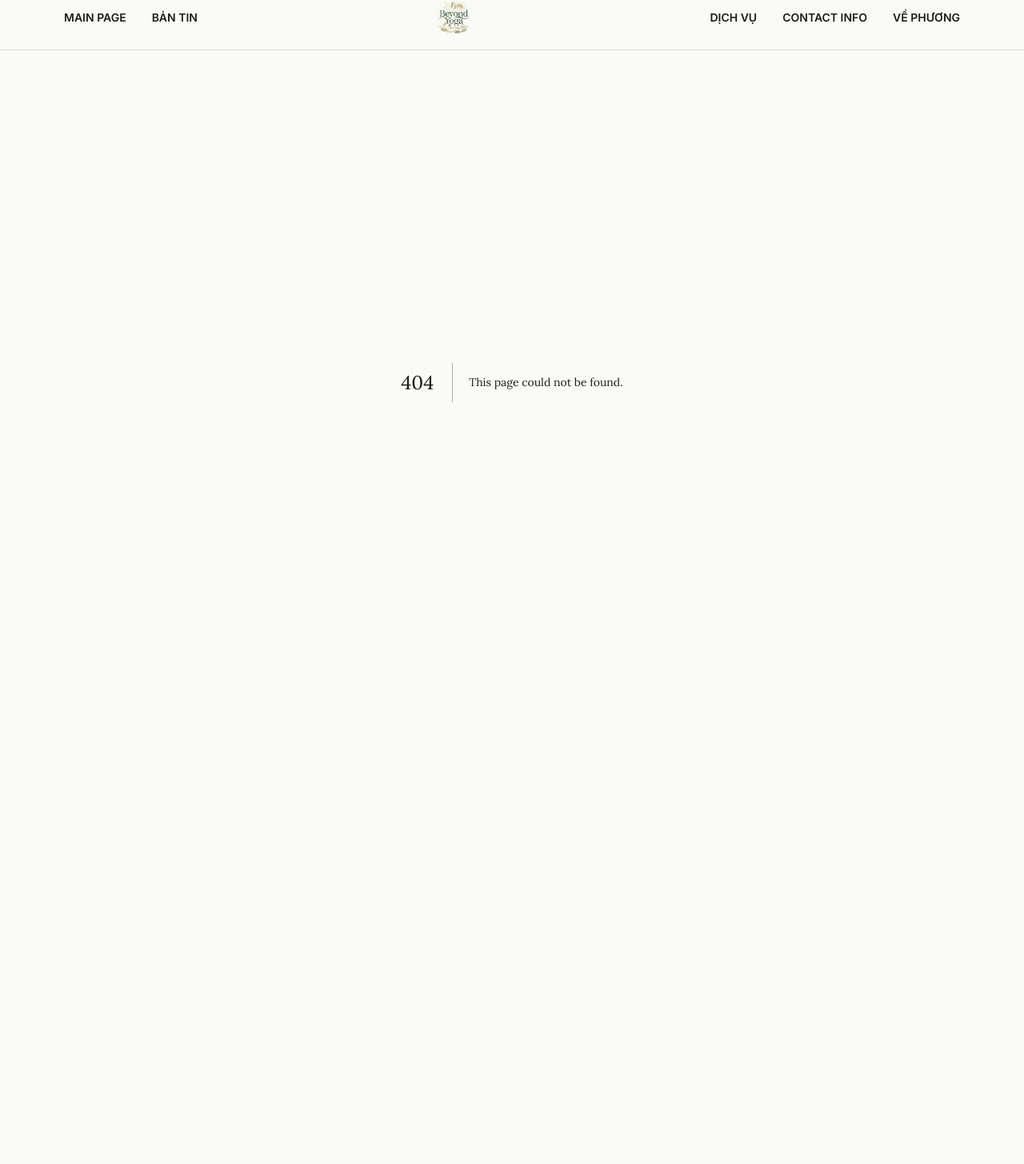
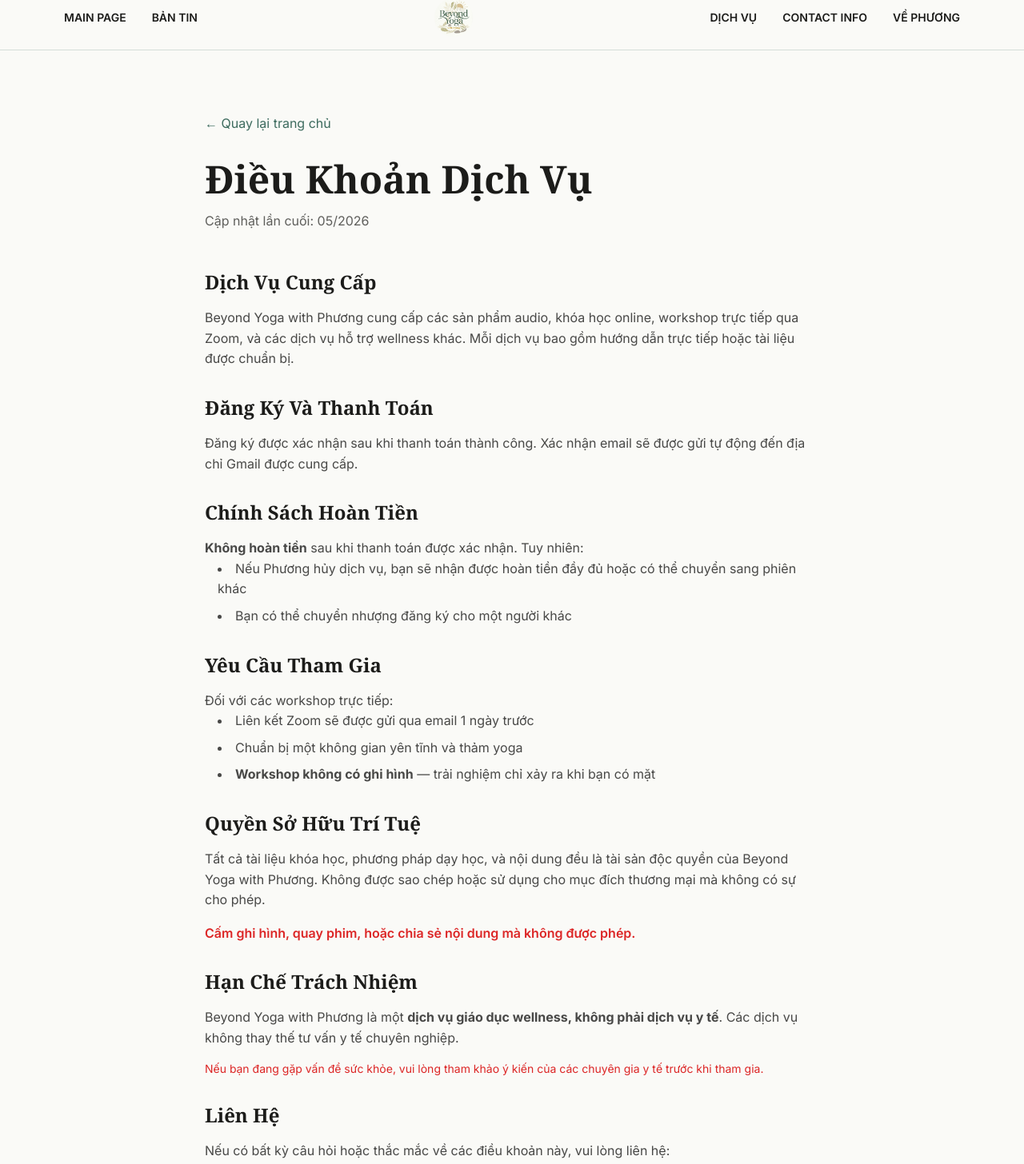
Before and after one commit to beyondyogawithphuong/beyondyogawithphuong, a Next.js app: page /dieu-khoan-dich-vu in a window 1280 px wide. Before the commit this address had no page. Shown: the part 18-1474 px from the top of the page at 80% size. Before the commit the page ends 896 px from the top, so only its background shows below. Built offline with nearby package versions, Linux system fonts and the light colour scheme.

Commit message:
Add privacy policy and terms of service pages
- Created /chinh-sach-bao-mat page with privacy policy
- Created /dieu-khoan-dich-vu page with terms of service
- Updated footer links to point to new pages
- Adapted content from workshop site for Beyond Yoga brand

```diff
--- /dev/null
+++ b/app/chinh-sach-bao-mat/page.tsx
@@ -0,0 +1,75 @@
+export default function PrivacyPolicy() {
+  return (
+    <div className="min-h-screen bg-brand-light py-16 px-4">
+      <div className="max-w-3xl mx-auto">
+        {/* Header */}
+        <div className="mb-12">
+          <a href="/" className="text-brand-primary hover:underline mb-8 inline-block">
+            ← Quay lại trang chủ
+          </a>
+          <h1 className="text-4xl md:text-5xl font-serif text-brand-text mb-4">
+            Chính Sách Bảo Mật
+          </h1>
+          <p className="text-brand-text/70">
+            Cập nhật lần cuối: 05/2026
+          </p>
+        </div>
+
+        {/* Content */}
+        <div className="prose prose-invert max-w-none space-y-8 text-brand-text/80">
+          <section>
+            <h2 className="text-2xl font-serif text-brand-text mb-4">Thu Thập Dữ Liệu</h2>
+            <p>
+              Beyond Yoga with Phương thu thập tên, địa chỉ email và thông tin đơn hàng khi người dùng đăng ký các sản phẩm, khóa học hoặc workshop. Chúng tôi <strong>không thu thập thông tin thẻ ngân hàng hay mật khẩu</strong>.
+            </p>
+          </section>
+
+          <section>
+            <h2 className="text-2xl font-serif text-brand-text mb-4">Mục Đích Sử Dụng</h2>
+            <p>
+              Thông tin cá nhân được sử dụng cho:
+            </p>
+            <ul className="list-disc list-inside space-y-2 ml-4">
+              <li>Xác nhận đăng ký</li>
+              <li>Gửi tài liệu khóa học và sản phẩm</li>
+              <li>Cung cấp hỗ trợ kỹ thuật</li>
+              <li>Cải thiện dịch vụ</li>
+              <li>Gửi thông tin cập nhật về các chương trình mới</li>
+            </ul>
+          </section>
+
+          <section>
+            <h2 className="text-2xl font-serif text-brand-text mb-4">Chia Sẻ Dữ Liệu Với Bên Thứ Ba</h2>
+            <p>
+              Dữ liệu của bạn <strong>không bán, trao đổi hoặc chia sẻ</strong> với các bên thứ ba thương mại, trừ khi cần thiết cho việc cung cấp dịch vụ hoặc theo yêu cầu pháp luật.
+            </p>
+          </section>
+
+          <section>
+            <h2 className="text-2xl font-serif text-brand-text mb-4">Bảo Vệ Dữ Liệu</h2>
+            <p>
+              Thông tin được lưu trữ trên cơ sở hạ tầng được bảo mật bằng cách sử dụng Upstash Redis và Vercel với các biện pháp kỹ thuật hợp lý để bảo vệ dữ liệu.
+            </p>
+          </section>
+
+          <section>
+            <h2 className="text-2xl font-serif text-brand-text mb-4">Quyền Của Người Dùng</h2>
+            <p>
+              Bạn có quyền yêu cầu xem, xóa hoặc truy cập thông tin cá nhân của mình, hoặc hủy đăng ký từ các thông báo bất cứ lúc nào bằng cách liên hệ qua email.
+            </p>
+          </section>
+
+          <section>
+            <h2 className="text-2xl font-serif text-brand-text mb-4">Liên Hệ</h2>
+            <p>
+              Nếu có bất kỳ câu hỏi nào về chính sách này, vui lòng liên hệ:
+            </p>
+            <p className="font-semibold">
+              📧 beyondyogawithphuong@gmail.com
+            </p>
+          </section>
+        </div>
+      </div>
+    </div>
+  )
+}
--- /dev/null
+++ b/app/dieu-khoan-dich-vu/page.tsx
@@ -0,0 +1,90 @@
+export default function TermsOfService() {
+  return (
+    <div className="min-h-screen bg-brand-light py-16 px-4">
+      <div className="max-w-3xl mx-auto">
+        {/* Header */}
+        <div className="mb-12">
+          <a href="/" className="text-brand-primary hover:underline mb-8 inline-block">
+            ← Quay lại trang chủ
+          </a>
+          <h1 className="text-4xl md:text-5xl font-serif text-brand-text mb-4">
+            Điều Khoản Dịch Vụ
+          </h1>
+          <p className="text-brand-text/70">
+            Cập nhật lần cuối: 05/2026
+          </p>
+        </div>
+
+        {/* Content */}
+        <div className="prose prose-invert max-w-none space-y-8 text-brand-text/80">
+          <section>
+            <h2 className="text-2xl font-serif text-brand-text mb-4">Dịch Vụ Cung Cấp</h2>
+            <p>
+              Beyond Yoga with Phương cung cấp các sản phẩm audio, khóa học online, workshop trực tiếp qua Zoom, và các dịch vụ hỗ trợ wellness khác. Mỗi dịch vụ bao gồm hướng dẫn trực tiếp hoặc tài liệu được chuẩn bị.
+            </p>
+          </section>
+
+          <section>
+            <h2 className="text-2xl font-serif text-brand-text mb-4">Đăng Ký Và Thanh Toán</h2>
+            <p>
+              Đăng ký được xác nhận sau khi thanh toán thành công. Xác nhận email sẽ được gửi tự động đến địa chỉ Gmail được cung cấp.
+            </p>
+          </section>
+
+          <section>
+            <h2 className="text-2xl font-serif text-brand-text mb-4">Chính Sách Hoàn Tiền</h2>
+            <p>
+              <strong>Không hoàn tiền</strong> sau khi thanh toán được xác nhận. Tuy nhiên:
+            </p>
+            <ul className="list-disc list-inside space-y-2 ml-4">
+              <li>Nếu Phương hủy dịch vụ, bạn sẽ nhận được hoàn tiền đầy đủ hoặc có thể chuyển sang phiên khác</li>
+              <li>Bạn có thể chuyển nhượng đăng ký cho một người khác</li>
+            </ul>
+          </section>
+
+          <section>
+            <h2 className="text-2xl font-serif text-brand-text mb-4">Yêu Cầu Tham Gia</h2>
+            <p>
+              Đối với các workshop trực tiếp:
+            </p>
+            <ul className="list-disc list-inside space-y-2 ml-4">
+              <li>Liên kết Zoom sẽ được gửi qua email 1 ngày trước</li>
+              <li>Chuẩn bị một không gian yên tĩnh và thảm yoga</li>
+              <li><strong>Workshop không có ghi hình</strong> — trải nghiệm chỉ xảy ra khi bạn có mặt</li>
+            </ul>
+          </section>
+
+          <section>
+            <h2 className="text-2xl font-serif text-brand-text mb-4">Quyền Sở Hữu Trí Tuệ</h2>
+            <p>
+              Tất cả tài liệu khóa học, phương pháp dạy học, và nội dung đều là tài sản độc quyền của Beyond Yoga with Phương. Không được sao chép hoặc sử dụng cho mục đích thương mại mà không có sự cho phép.
+            </p>
+            <p className="text-red-600 font-semibold mt-4">
+              Cấm ghi hình, quay phim, hoặc chia sẻ nội dung mà không được phép.
+            </p>
+          </section>
+
+          <section>
+            <h2 className="text-2xl font-serif text-brand-text mb-4">Hạn Chế Trách Nhiệm</h2>
+            <p>
+              Beyond Yoga with Phương là một <strong>dịch vụ giáo dục wellness, không phải dịch vụ y tế</strong>. Các dịch vụ không thay thế tư vấn y tế chuyên nghiệp.
+            </p>
+            <p className="mt-4 text-sm text-red-600">
+              Nếu bạn đang gặp vấn đề sức khỏe, vui lòng tham khảo ý kiến của các chuyên gia y tế trước khi tham gia.
+            </p>
+          </section>
+
+          <section>
+            <h2 className="text-2xl font-serif text-brand-text mb-4">Liên Hệ</h2>
+            <p>
+              Nếu có bất kỳ câu hỏi hoặc thắc mắc về các điều khoản này, vui lòng liên hệ:
+            </p>
+            <p className="font-semibold">
+              📧 beyondyogawithphuong@gmail.com
+            </p>
+          </section>
+        </div>
+      </div>
+    </div>
+  )
+}
--- a/components/sections/Footer.tsx
+++ b/components/sections/Footer.tsx
@@ -67,10 +67,10 @@ export default function Footer() {
               © {currentYear} Beyond Yoga with Phương. Tất cả các quyền được bảo lưu.
             </p>
             <div className="flex gap-6 text-white/60 text-sm">
-              <a href="#" className="hover:text-white transition">
+              <a href="/chinh-sach-bao-mat" className="hover:text-white transition">
                 Chính sách bảo mật
               </a>
-              <a href="#" className="hover:text-white transition">
+              <a href="/dieu-khoan-dich-vu" className="hover:text-white transition">
                 Điều khoản dịch vụ
               </a>
             </div>
```
